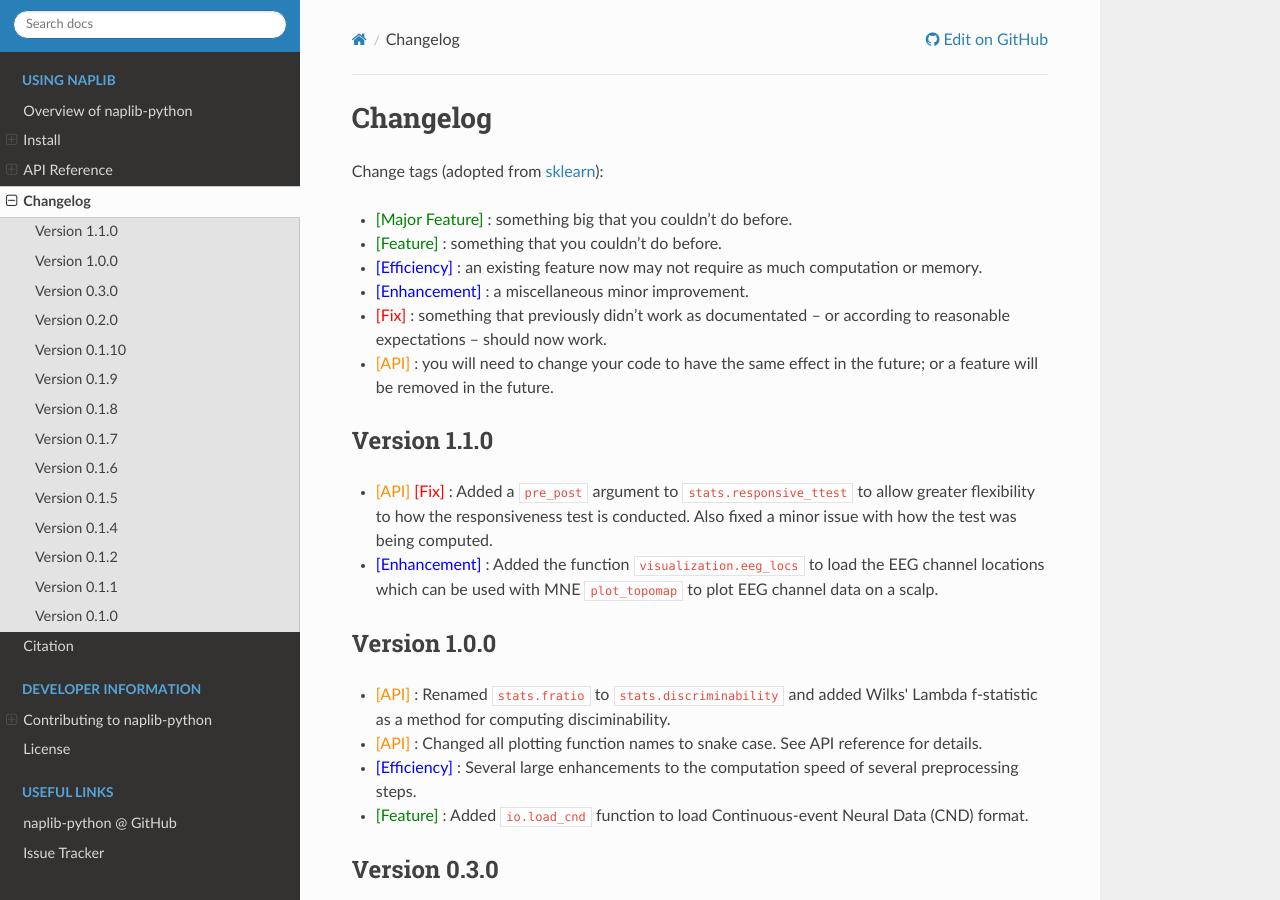
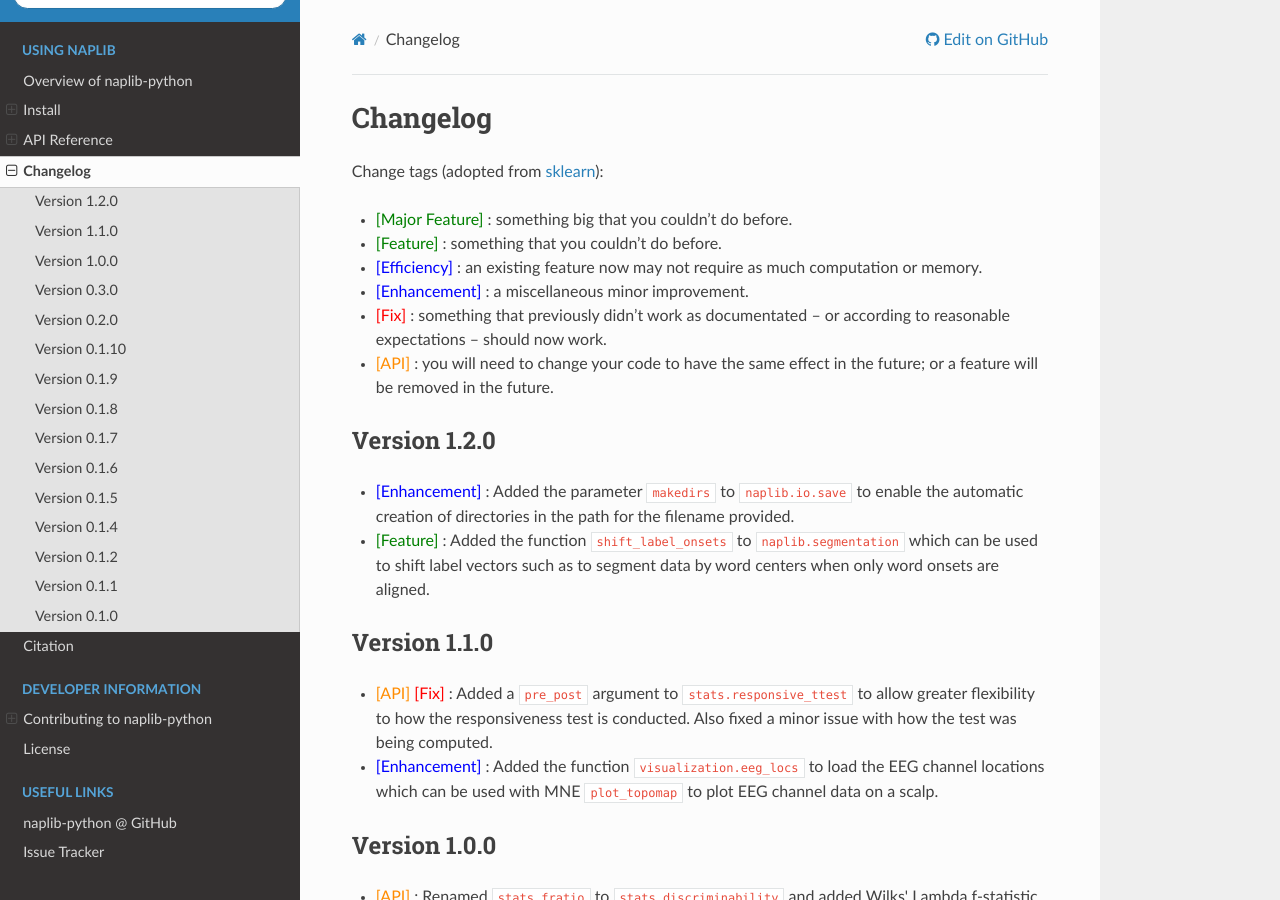
Before and after one commit to naplab/naplib-python, a Sphinx documentation site: the page built from docs/changelog.rst, in a window 1280 px wide and 900 px high. Built offline with Sphinx 7.4.7 and the Read the Docs theme 2.0.0, drawn with Linux system fonts in a browser that asks for light colours; pages that are not in the unit, such as notebooks, are missing from menus; the version number is read from the project's files by our own code.

Commit message:
Update changelog.rst

```diff
--- a/docs/changelog.rst
+++ b/docs/changelog.rst
@@ -27,6 +27,11 @@ Change tags (adopted from `sklearn <https://scikit-learn.org/stable/whats_new/v0
 - |Fix| : something that previously didn’t work as documentated – or according to reasonable expectations – should now work.
 
 - |API| : you will need to change your code to have the same effect in the future; or a feature will be removed in the future.
+
+Version 1.2.0
+-------------
+- |Enhancement| : Added the parameter ``makedirs`` to ``naplib.io.save`` to enable the automatic creation of directories in the path for the filename provided.
+- |Feature| : Added the function ``shift_label_onsets`` to ``naplib.segmentation`` which can be used to shift label vectors such as to segment data by word centers when only word onsets are aligned.
 
 Version 1.1.0
 -------------
```
